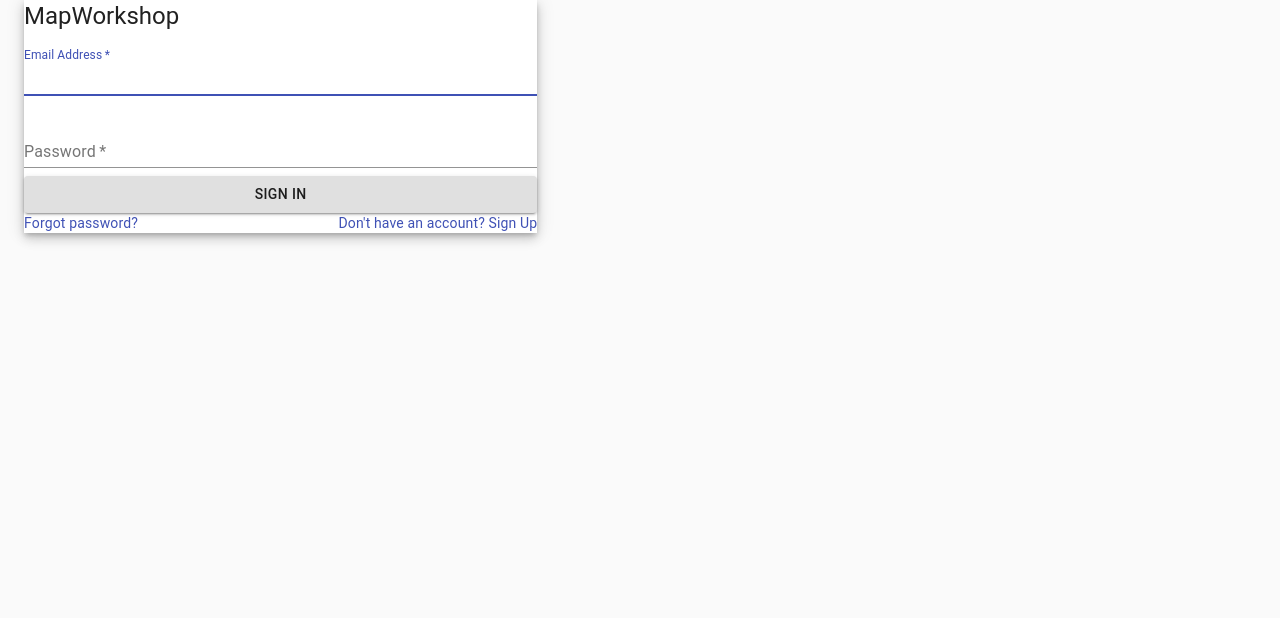
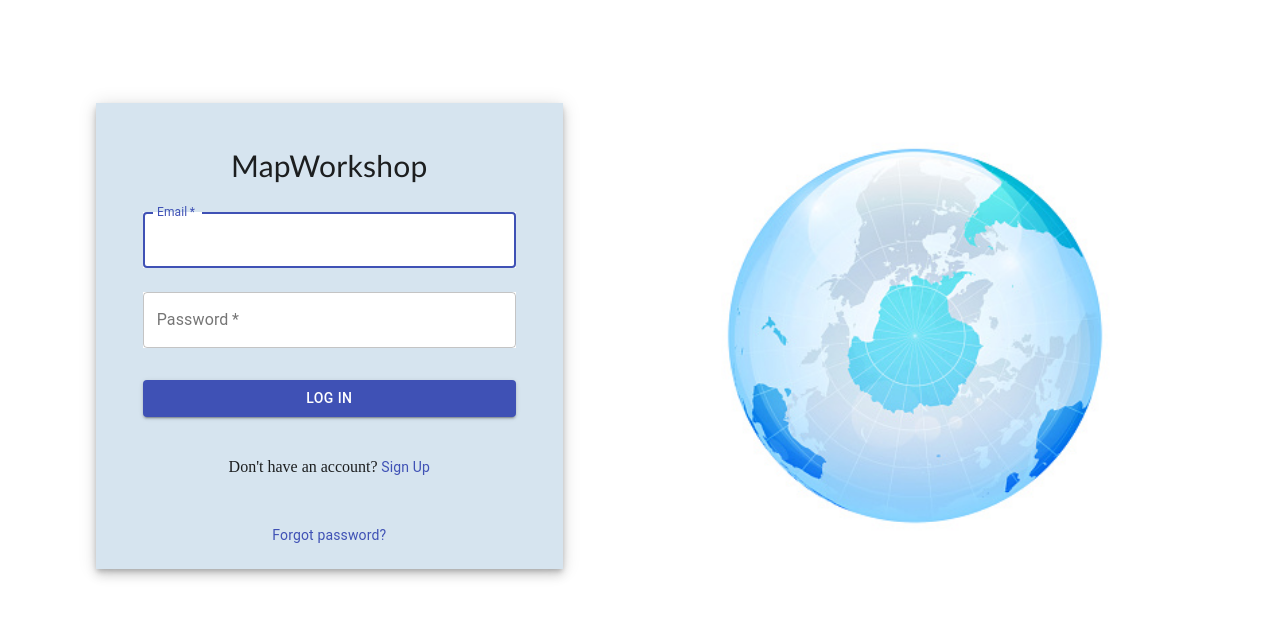
Before and after one commit to lidavid1773/CSE416, a React (Create React App) app in the folder frontend/: page /login in a window 1280 px wide. Shown: the top 618 px of the page. Built offline with nearby package versions, Linux system fonts and the light colour scheme.

Commit message:
Finished log in page

```diff
--- a/frontend/src/pages/LoginPage.js
+++ b/frontend/src/pages/LoginPage.js
@@ -1,35 +1,65 @@
 import React from 'react';
-import Avatar from '@material-ui/core/Avatar';
 import Button from '@material-ui/core/Button';
 import CssBaseline from '@material-ui/core/CssBaseline';
 import TextField from '@material-ui/core/TextField';
-import FormControlLabel from '@material-ui/core/FormControlLabel';
-import Checkbox from '@material-ui/core/Checkbox';
 import Link from '@material-ui/core/Link';
 import Grid from '@material-ui/core/Grid';
 import Paper from '@material-ui/core/Paper';
 import Box from '@material-ui/core/Box';
-import LockOutlinedIcon from '@material-ui/icons/LockOutlined';
 import Typography from '@material-ui/core/Typography';
-import { makeStyles, createTheme, ThemeProvider } from '@material-ui/core/styles';
+import { makeStyles } from '@material-ui/core/styles';
 import Container from '@material-ui/core/Container';
 import globeImage from "../assets/globe.jpg";
 
+const useStyles = makeStyles((theme) => ({
+  paper: {
+    padding: theme.spacing(6),
+    display: 'flex',
+    flexDirection: 'row',
+    alignItems: 'center',
+  },
+  form: {
+    width: '80%',
+    marginTop: theme.spacing(1),
+    marginLeft: '10%',
+  },
+  container: {
+    backgroundColor: '#D6E4EF',
+    display: 'flex',
+    flexDirection: 'column',
+    margin: theme.spacing(2),
+    maxWidth: 'md',
+  },
+  textfield: {
+    backgroundColor: 'white',
+  },
+  options: {
+    paddingTop: theme.spacing(15),
+  },
+  submit: {
+    margin: theme.spacing(3, 0, 2),
+  },
+  title: {
+    marginTop: theme.spacing(5),
+    fontSize: 30,
+    fontFamily: 'calibri',
+    textAlign: 'center',
+  },
+  link: {
+    padding: theme.spacing(3),
+    textAlign: 'center'
+  }
+}));
+
 export default function SignInSide() {
-  const handleSubmit = (event) => {
-    event.preventDefault();
-    const data = new FormData(event.currentTarget);
-    console.log({
-      email: data.get('email'),
-      password: data.get('password'),
-    });
-  };
+  const classes = useStyles();
 
   return (
-    <Container component="main" sx={{ height: 1, maxWidth: 1 }}>
-      <Grid container component="main" sx={{ height: 1 }}>
-        <CssBaseline />
-        <Grid item xs={12} sm={8} md={5} component={Paper} elevation={6} square>
+    <Container component="main" maxWidth={false}>
+      {/* <CssBaseline/> */}
+      <Grid container className={classes.paper}>
+        <Grid item xs={8} sm={8} md={5} component={Paper} elevation={6} square
+        className={classes.container}>
           <Box
             sx={{
               my: 8,
@@ -39,21 +69,25 @@ export default function SignInSide() {
               alignItems: 'center',
             }}
           >
-            <Typography component="h1" variant="h5">
+            <Typography className={classes.title}>
               MapWorkshop
             </Typography>
-            <Box component="form" noValidate onSubmit={handleSubmit} sx={{ mt: 1 }}>
+            <form className={classes.form} noValidate>
               <TextField
+                className={classes.textfield}
+                variant="outlined"
                 margin="normal"
                 required
                 fullWidth
                 id="email"
-                label="Email Address"
+                label="Email"
                 name="email"
                 autoComplete="email"
                 autoFocus
               />
               <TextField
+                className={classes.textfield}
+                variant="outlined"
                 margin="normal"
                 required
                 fullWidth
@@ -67,39 +101,43 @@ export default function SignInSide() {
                 type="submit"
                 fullWidth
                 variant="contained"
-                sx={{ mt: 3, mb: 2 }}
+                color="primary"
+                className={classes.submit}
               >
-                Sign In
+                Log In
               </Button>
-              <Grid container>
-                <Grid item xs>
-                  <Link href="#" variant="body2">
-                    Forgot password?
-                  </Link>
-                </Grid>
-                <Grid item>
-                  <Link href="#" variant="body2">
-                    {"Don't have an account? Sign Up"}
-                  </Link>
-                </Grid>
+              <Grid item className={classes.link}>
+                <span>
+                  Don't have an account?
+                </span>
+                <Link href="/register" variant="body2">
+                  {" Sign Up"}
+                </Link>
               </Grid>
-            </Box>
+              <Grid item className={classes.link}>
+                <Link href='/recover-password' variant="body2">
+                  Forgot password?
+                </Link>
+              </Grid>
+            </form>
           </Box>
         </Grid>
-        <Grid
+        {/* <Grid
           item
-          xs={false}
+          xs={4}
           sm={4}
           md={7}
           sx={{
-            backgroundImage: {globeImage},
+            backgroundImage: `url(${globeImage})`,
+            height: "100vh",
             backgroundRepeat: 'no-repeat',
             backgroundColor: (t) =>
               t.palette.mode === 'light' ? t.palette.grey[50] : t.palette.grey[900],
             backgroundSize: 'cover',
             backgroundPosition: 'center',
           }}
-        />
+        /> */}
+        <img src={globeImage} alt="globe" style={{marginLeft: '5%', width: '50%'}}/>
       </Grid>
     </Container>
   );
```
Also changed, not shown: frontend/src/pages/WelcomePage.js (+1 -110 lines), 1 other file (tests, documents, lock files or other folders).
